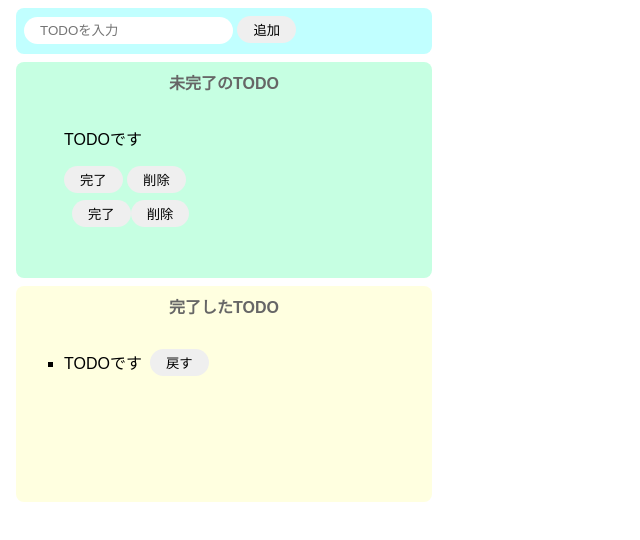
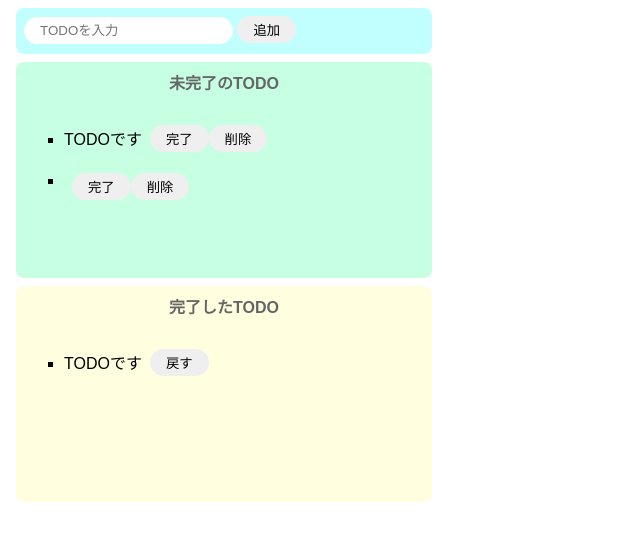
Before and after one commit to kaibonjin/todo-js, a plain HTML site: page index.html in a window 1280 px wide. Both pictures are taken after a click on the button "追加". Shown: the whole page, without its empty margins (0-640 px from the left). Drawn offline with Linux system fonts and the light colour scheme.

Commit message:
added li to js, delete parent of parent node

```diff
--- a/index.html
+++ b/index.html
@@ -13,8 +13,8 @@
     <div class="incomplete-area">
       <p class="title">未完了のTODO</p>
       <ul id="incomplete-list">
-        <li class="list-row">
-          <div>
+        <li>
+          <div class="list-row">
             <p class="todo-name">TODOです</p>
             <button>完了</button>
             <button>削除</button>
--- a/src/index.js
+++ b/src/index.js
@@ -12,9 +12,11 @@ const onClickAdd = () => {
   // テキストボックスの値を取得し、初期化
   const inputText = document.getElementById("add-text").value;
   document.getElementById("add-text").value = "";
-  // divの生成
+  // liの生成
   const li = document.createElement("li");
-  li.className = "list-row";
+  //divの生成
+  const div = document.createElement("div");
+  div.className = "list-row";
   // liの生成
   const p = document.createElement("p");
   p.className = "todo-name";
@@ -29,13 +31,14 @@ const onClickAdd = () => {
   const deleteButton = document.createElement("button");
   deleteButton.innerText = "削除";
   deleteButton.addEventListener("click", () => {
-    const deleteTarget = deleteButton.parentNode;
+    const deleteTarget = deleteButton.parentNode.parentNode;
     document.getElementById("incomplete-list").removeChild(deleteTarget);
   });
   // divの子要素に入れる
-  li.appendChild(p);
-  li.appendChild(completeButton);
-  li.appendChild(deleteButton);
+  li.appendChild(div);
+  div.appendChild(p);
+  div.appendChild(completeButton);
+  div.appendChild(deleteButton);
   // 未完了のリストに追加
   document.getElementById("incomplete-list").appendChild(li);
 };
```
